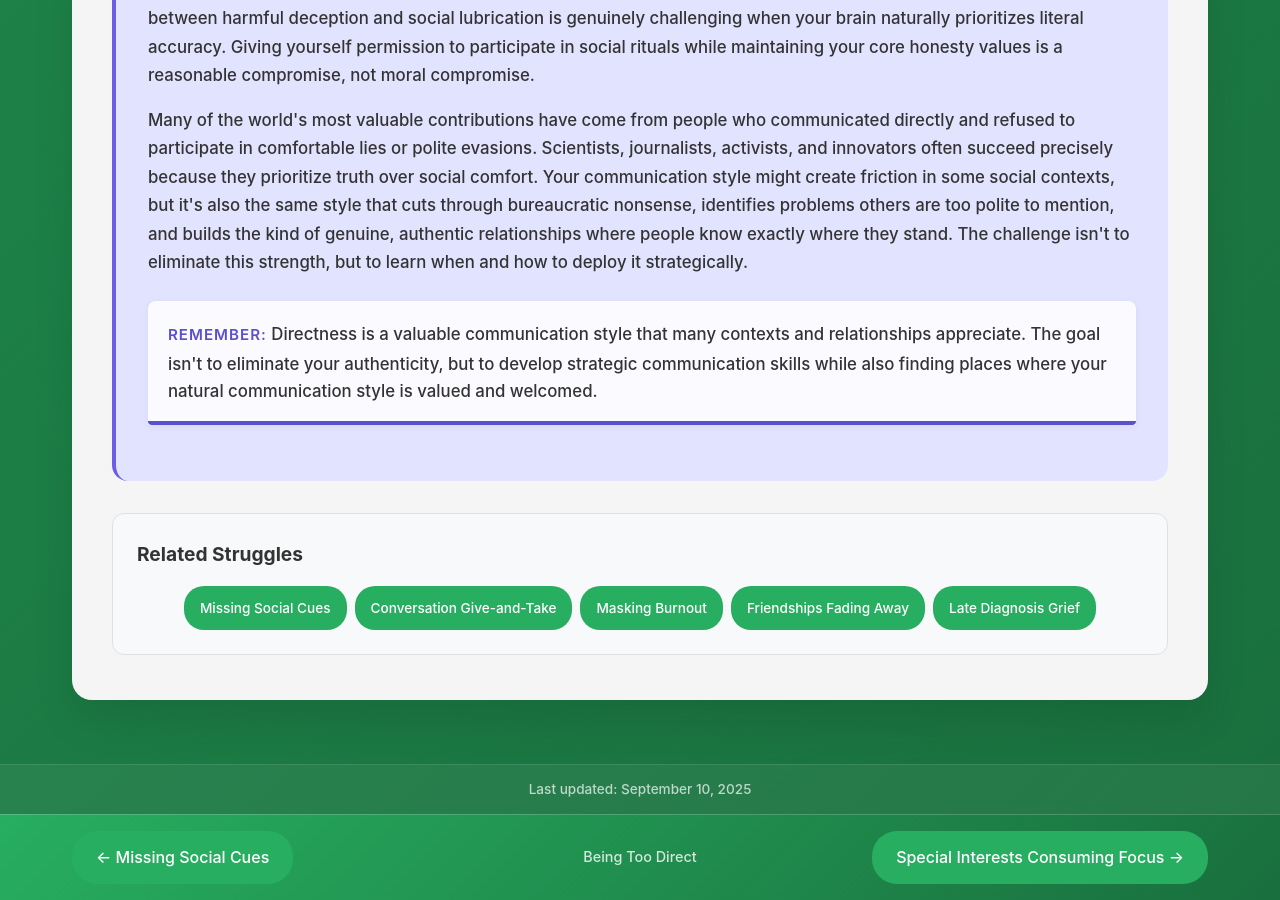
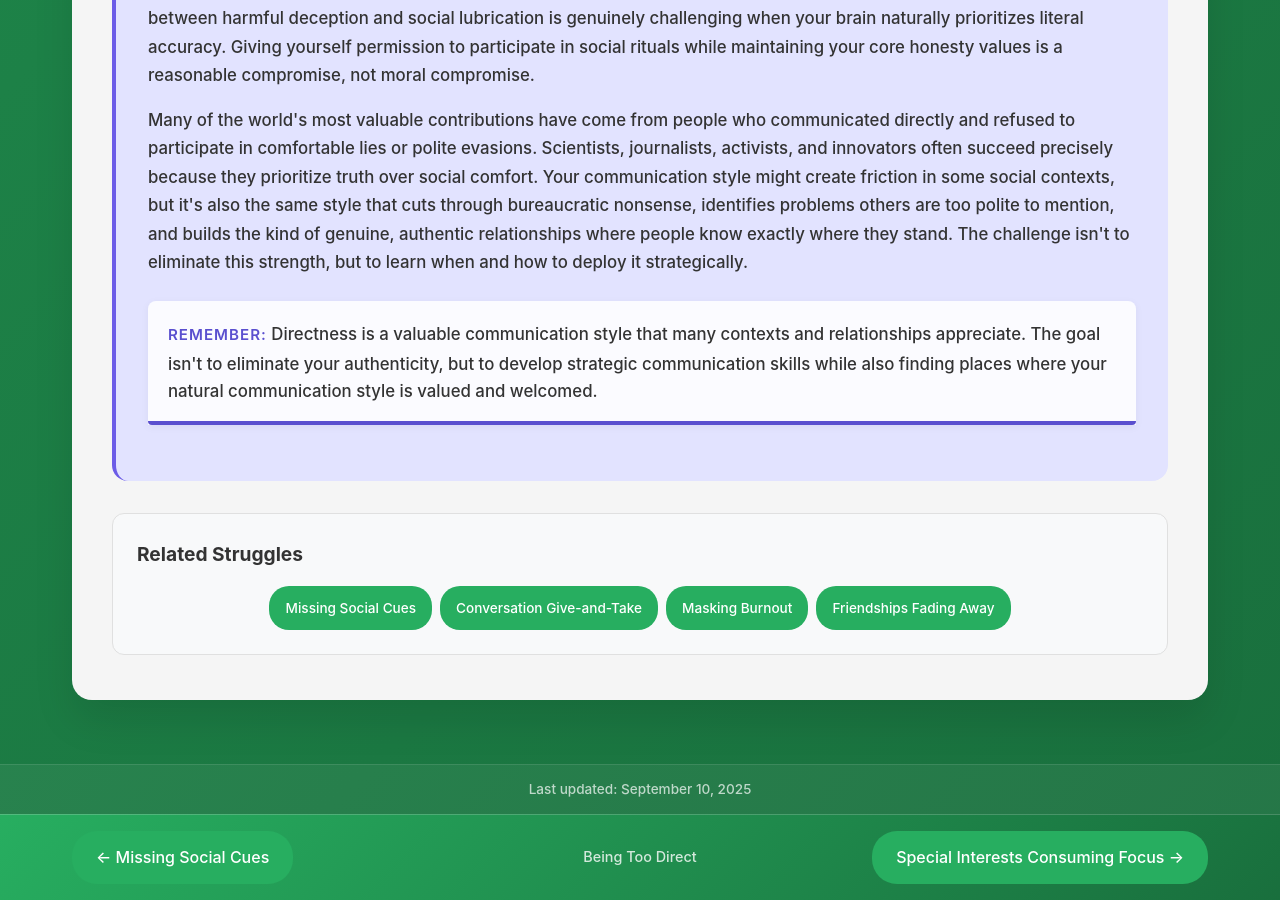
Before and after one commit to neurodivergent-survival-guide/neurodivergent-survival-guide, a Jekyll site: the page built from struggles/being-too-direct.html, in a window 1280 px wide and 900 px high, scrolled down 5126 px. Built offline with Jekyll 4.4.1, drawn with Linux system fonts in a browser that asks for light colours.

Commit message:
Update being-too-direct.html

```diff
--- a/struggles/being-too-direct.html
+++ b/struggles/being-too-direct.html
@@ -147,7 +147,6 @@ search_terms: ["people think I'm rude", "too blunt", "sound harsh", "honest but
             <a href="{{ '/struggles/conversation-give-and-take.html' | relative_url }}" class="struggle-tag">Conversation Give-and-Take</a>
             <a href="{{ '/struggles/masking-burnout.html' | relative_url }}" class="struggle-tag">Masking Burnout</a>
             <a href="{{ '/struggles/friendships-fading-away.html' | relative_url }}" class="struggle-tag">Friendships Fading Away</a>
-            <a href="{{ '/struggles/late-diagnosis-grief.html' | relative_url }}" class="struggle-tag">Late Diagnosis Grief</a>
         </div>
     </div>
 </div>
```
